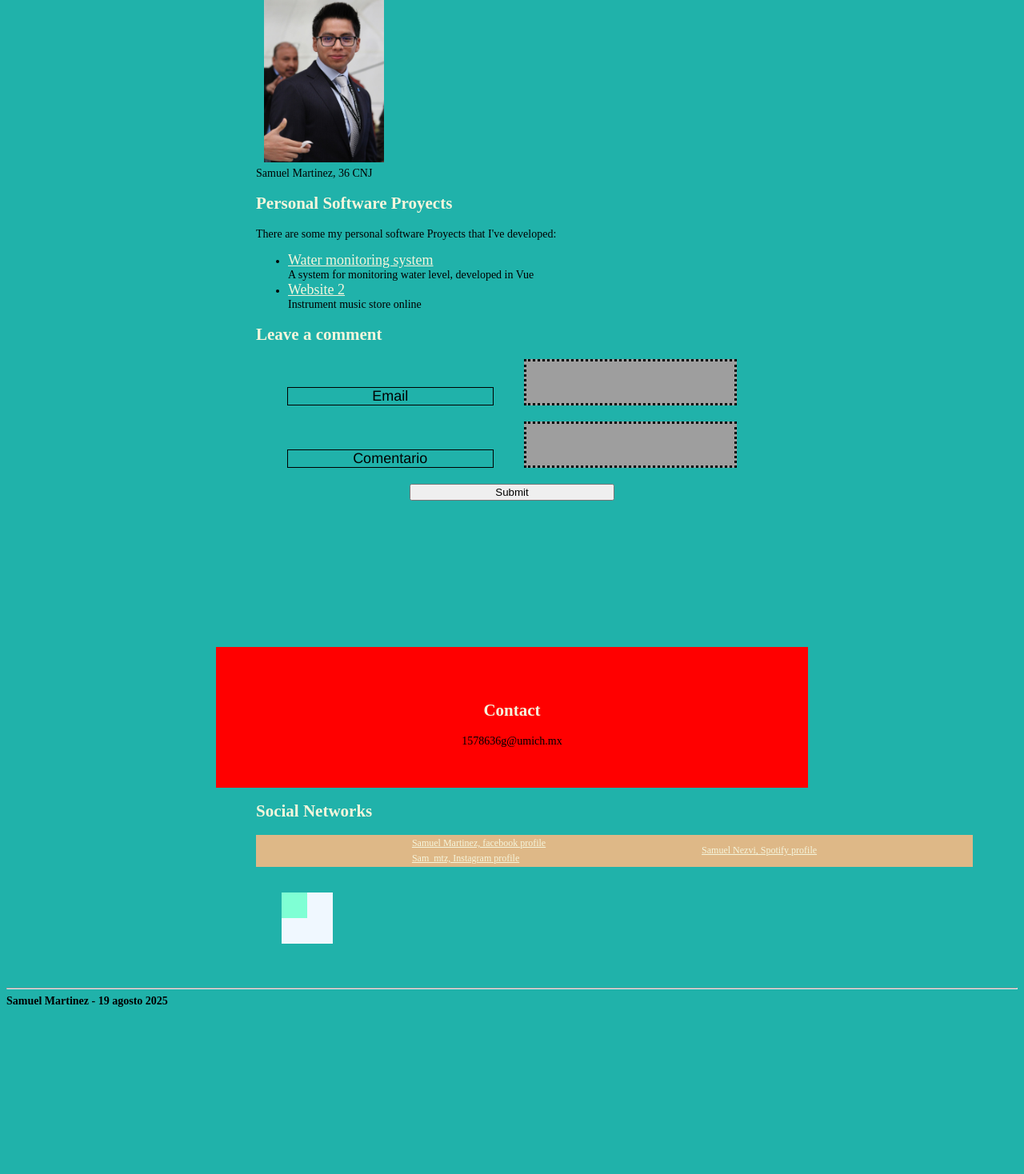
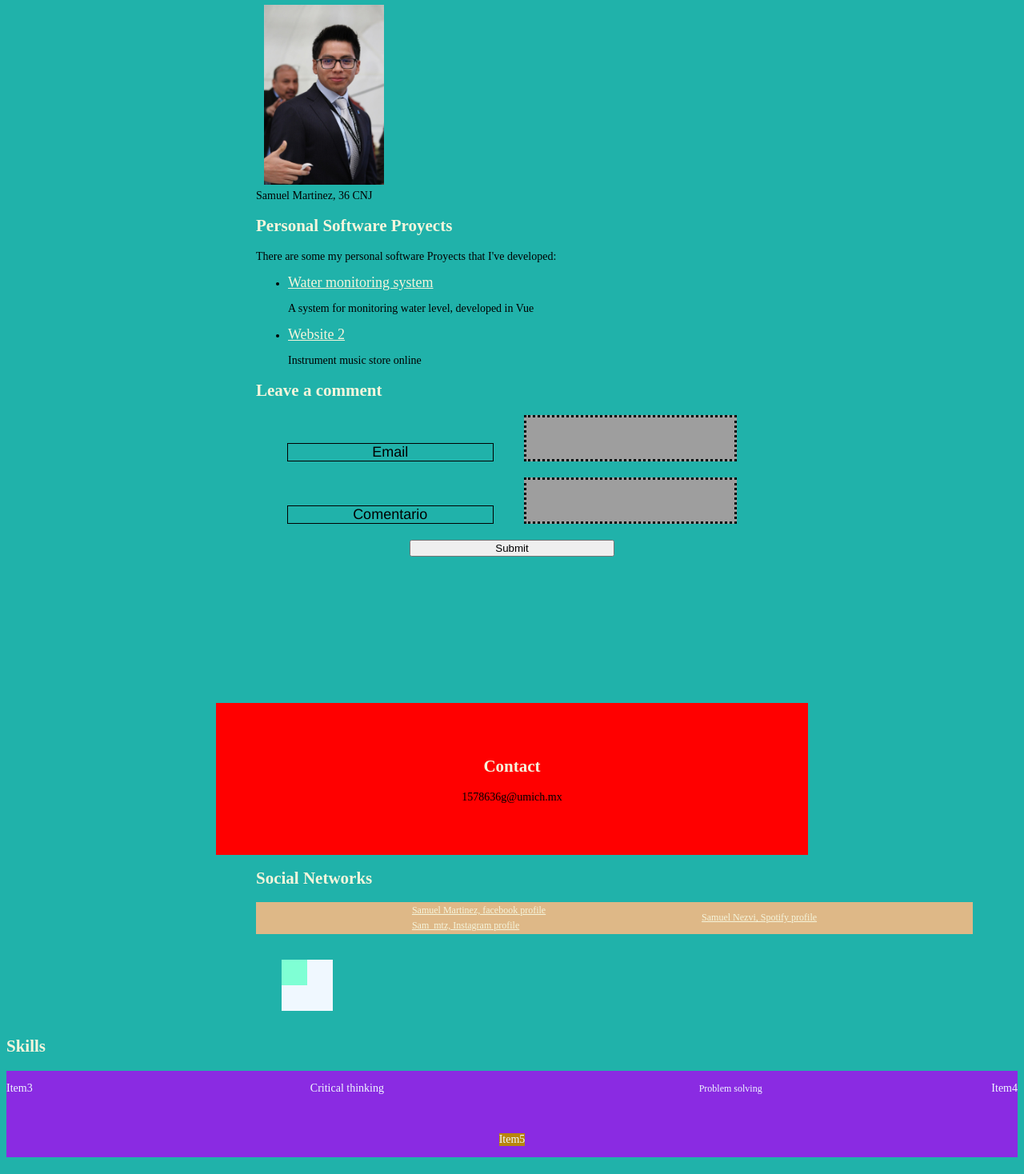
Before and after one commit to samtzvilla/personal_site, a Vue app: page / in a window 1280 px wide. Shown: the part 137-1605 px from the top of the page at 80% size. Before the commit the page ends 1405 px from the top, so only its background shows below. Built offline with nearby package versions, Linux system fonts and the light colour scheme; grey boxes are pictures that could not be loaded.

Commit message:
Se implementó el uso del módulo grid de CSS para la alineación de elementos de forma bidireccional, en la sección de skills

```diff
--- a/src/home_page.vue
+++ b/src/home_page.vue
@@ -89,6 +89,15 @@ export default
     </div>
   </section>
 
+  <h2>Skills</h2>
+    <div  id="skills-container">
+      <p class="item1">Critical thinking</p>
+      <p class="item2">Problem solving</p>
+      <p class="item3">Item3</p>
+      <p class="item4">Item4</p>
+      <p class="item5">Item5</p>
+    </div>
+
 
 
 </template>
@@ -139,7 +148,7 @@ h1, h2{
 }
 
 
-section, p, h1, figure
+section, h1, figure
 {
   width:50vw; /*50 % del ancho del lienzo */
   margin:auto;
@@ -233,4 +242,44 @@ y para móviles en columnas*/
   height: 1em;
   background-color: aquamarine;
 }
+
+#skills-container
+{
+  display:grid;
+  grid-template-columns: 20% 1fr 2fr min-content;
+  grid-template-rows: [top-first-row] max-content 1fr; /*bode superior renombrado  */
+  grid-template-areas: "cell1 cell2 cell3 cell4"
+  "row2 row2 row2 row2";
+  row-gap: 20px;
+  column-gap: 20px;
+  justify-items:center;
+  align-items: baseline;
+  place-content: center; /*Se ajusta la malla en el centro del contenedor */
+  grid-auto-columns: 50px;
+  grid-auto-rows: 50px; /*Ancho de renglones para elementos que exceden los definidos en el template */
+  grid-auto-flow: row;  /* Posicionamiento automático de los elementos, rellenando renglones */
+  background-color:blueviolet;
+  color: aliceblue;
+}
+
+.item5
+{
+  /*Se acomoda el item en la malla, según las lineas delimitadoras que abarca */
+  grid-area: row2;  /*Se expande de acuerdo a las áreas definidas en el template del grid*/
+  background-color: darkgoldenrod;
+}
+
+
+/*Se coloca de forma explícita el item en la malla*/
+.item3
+{
+  grid-column: 1/2;
+  grid-row: 1/2;
+  align-self:first baseline;
+  justify-self: first baseline;
+}
+/*El resto de items se acomodan de forma automátrica en la malla, a lo largo de los renglones*/
+
+
+
 </style>
```
